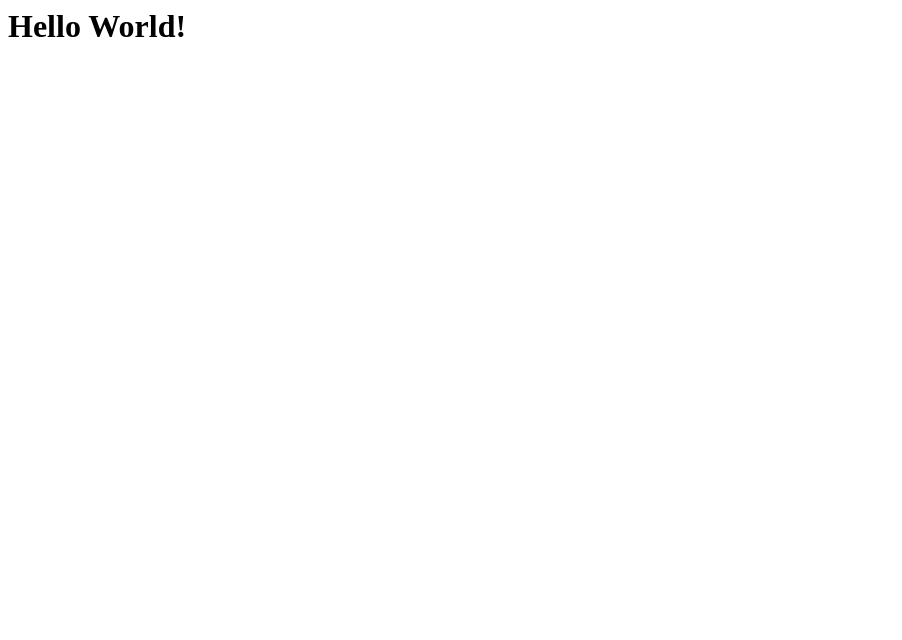
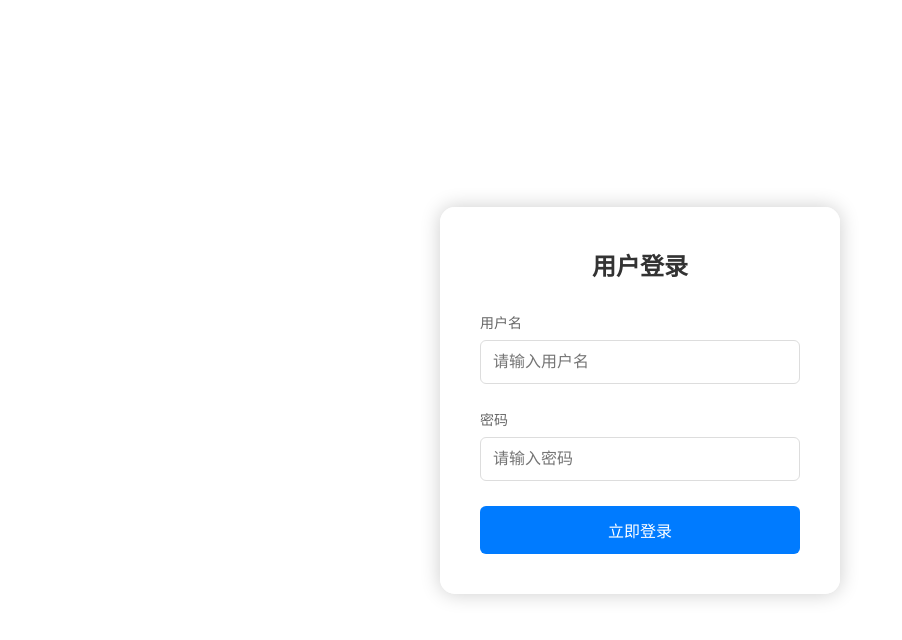
Before and after one commit to Lovenorth/Lovenorth.github.io, a plain HTML site: page index.html in a window 1280 px wide. Shown: the whole page, without its empty margins (0-902 px from the left). Drawn offline with nearby package versions, Linux system fonts and the light colour scheme.

Commit message:
Update index.html

```diff
--- a/index.html
+++ b/index.html
@@ -1,9 +1,126 @@
-<html>
-    <head>
-        <title>Hello</title>
-    </head>
+<!DOCTYPE html>
+<html lang="zh-CN">
+<head>
+    <meta charset="UTF-8">
+    <meta name="viewport" content="width=device-width, initial-scale=1.0">
+    <title>登录界面</title>
+    <style>
+        /* 重置浏览器默认样式 */
+        * {
+            margin: 0;
+            padding: 0;
+            box-sizing: border-box;
+        }
 
-    <body>
-        <h1>Hello World!</h1>
-    </body>
+        /* 设置背景图片 */
+        body {
+/*             background-image: url('./pic.jpg');  /* 确保图片路径正确 */ */
+            background-size: cover;         /* 覆盖整个屏幕 */
+            background-position: center;    /* 居中显示 */
+            background-repeat: no-repeat;    /* 禁止重复 */
+            min-height: 100vh;              /* 最小高度撑满视口 */
+            display: flex;
+            justify-content: center;         /* 水平居中 */
+            align-items: center;             /* 垂直居中 */
+            font-family: 'Microsoft YaHei', sans-serif; /* 中文字体 */
+        }
+
+        /* 登录表单容器 */
+        .login-box {
+            background: rgba(255, 255, 255, 0.9);  /* 半透明白色背景 */
+            padding: 40px;
+            border-radius: 15px;            /* 圆角 */
+            box-shadow: 0 0 20px rgba(0, 0, 0, 0.2); /* 阴影效果 */
+            width: 400px;
+        }
+
+        /* 标题样式 */
+        h2 {
+            text-align: center;
+            color: #333;
+            margin-bottom: 30px;
+            font-size: 24px;
+        }
+
+        /* 输入框组样式 */
+        .input-group {
+            margin-bottom: 25px;
+        }
+
+        label {
+            display: block;
+            margin-bottom: 8px;
+            color: #666;
+            font-size: 14px;
+        }
+
+        input {
+            width: 100%;
+            padding: 12px;
+            border: 1px solid #ddd;
+            border-radius: 6px;
+            font-size: 16px;
+            transition: border-color 0.3s;
+        }
+
+        input:focus {
+            outline: none;
+            border-color: #007bff;          /* 聚焦时蓝色边框 */
+        }
+
+        /* 登录按钮 */
+        button {
+            width: 100%;
+            padding: 12px;
+            background: #007bff;
+            color: white;
+            border: none;
+            border-radius: 6px;
+            font-size: 16px;
+            cursor: pointer;
+            transition: background 0.3s;
+        }
+
+        button:hover {
+            background: #0056b3;            /* 悬停时深蓝色 */
+        }
+
+        /* 响应式设计 */
+        @media (max-width: 480px) {
+            .login-box {
+                width: 90%;
+                padding: 20px;
+            }
+        }
+    </style>
+</head>
+<script src="https://d3js.org/d3.v7.min.js"></script>
+<body>
+    <div class="login-box">
+        <h2>用户登录</h2>
+        <form>
+            <div class="input-group">
+                <label for="username">用户名</label>
+                <input
+                    type="text"
+                    id="username"
+                    placeholder="请输入用户名"
+                    required
+                >
+            </div>
+
+            <div class="input-group">
+                <label for="password">密码</label>
+                <input
+                    type="password"
+                    id="password"
+                    placeholder="请输入密码"
+                    required
+                >
+            </div>
+
+            <button type="submit">立即登录</button>
+        </form>
+    </div>
+</body>
 </html>
```
